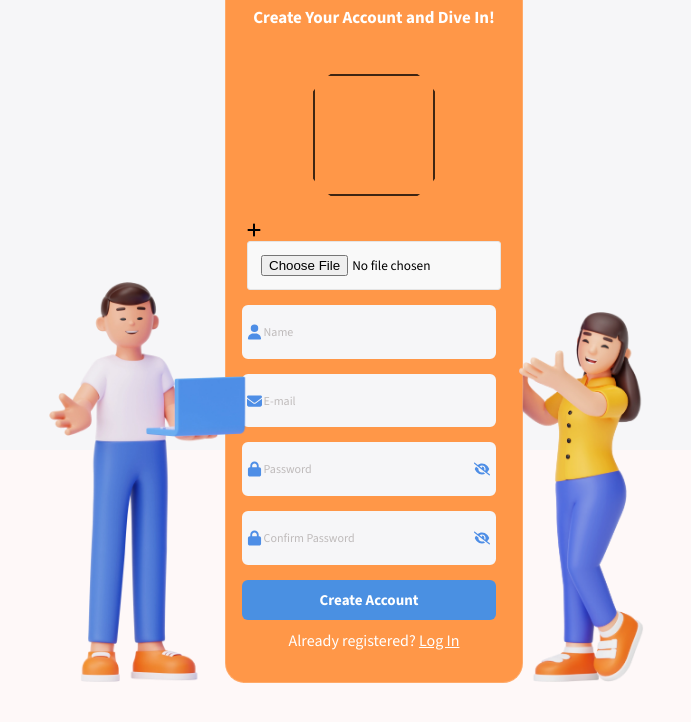
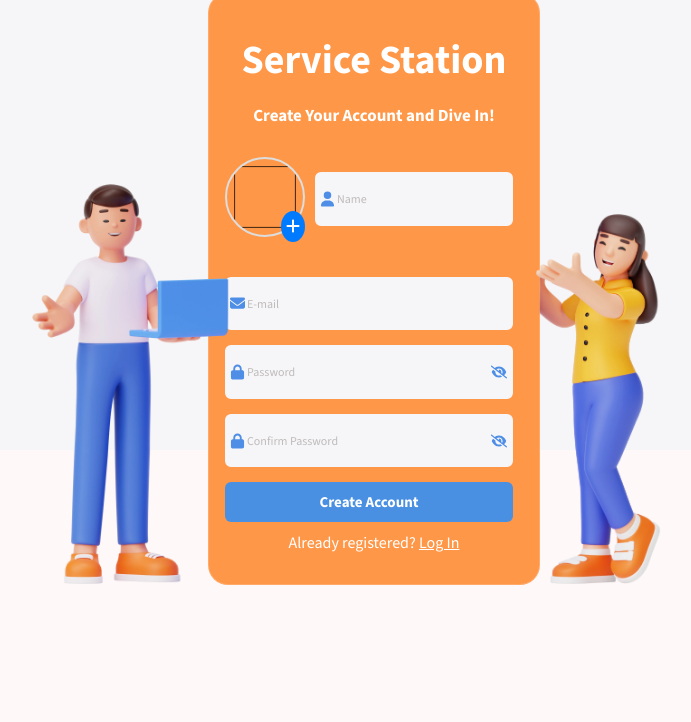
Before and after one commit to BaraaHalabi/Service-Provider-Web, a React (Create React App) app: page /sign-up in a window 1280 px wide. Shown: the top 722 px of the page, without its empty margins (266-957 px from the left). Built offline with nearby package versions, Linux system fonts and the light colour scheme.

Commit message:
signup image

```diff
--- a/src/login/SignUp.module.css
+++ b/src/login/SignUp.module.css
@@ -4,19 +4,17 @@
 }
 .container {
   height: 450px;
-  /* padding: 1px 8rem; */
   display: flex;
   justify-content: center;
   align-items: center;
-  /* min-height: 100vh; */
   background-color: #f6f6f8;
   padding-top: 8rem;
+  position: relative;
 }
 
 .maleImage {
   height: 400px;
   position: absolute;
-  /* right: 30; */
   left: 0;
   transform: translateX(-90%);
   bottom: 0;
@@ -181,23 +179,82 @@
   top: 50%;
   transform: translateY(-50%);
 }
+
 .profileImageContainer {
-  display: flex;
-  flex-direction: column;
-  align-items: center;
+  position: relative;
   margin-bottom: 20px;
 }
 
 .profileImage {
-  width: 150px;
-  height: 150px;
+  width: 80px;
+  height: 80px;
   border-radius: 50%;
   object-fit: cover;
-  margin-bottom: 10px;
+  border: 2px solid #ddd;
+}
+
+.imageInputLabel {
+  position: absolute;
+  bottom: 0;
+  right: 0;
+  background-color: #007bff;
+  border-radius: 50%;
+  padding: 5px;
+  cursor: pointer;
+}
+
+.plusIcon {
+  color: white;
 }
 
 .imageInput {
-  display: block;
+  display: none;
+}
+
+.inputWithIcon {
+  width: 100%;
+  position: relative;
+  margin-bottom: 20px;
+}
+
+.inputWithIcon input {
+  width: calc(100% - 30px);
+  padding: 10px;
+  padding-left: 30px;
+  border: 1px solid #ccc;
+  border-radius: 5px;
+  font-size: 16px;
+}
+
+.formLogin button[type="submit"] {
+  border-radius: 6px;
+  border: none;
+  margin-bottom: 10px;
+  width: 100%;
+  padding: 10px;
+  background-color: #4a90e2;
+  font-weight: bold;
+  font-size: 15px;
+  color: #fff;
+  cursor: pointer;
+  transition: all 0.3s;
+}
+
+.formLogin button[type="submit"]:hover {
+  background-color: #357abd;
+}
+
+.headerTitle {
+  color: #ffffff;
+  text-align: center;
+}
+
+.terms {
+  display: flex;
+  align-items: center;
+  justify-content: center;
+  margin-top: 20px;
+  font-size: 12px;
 }
 
 .eyeIcon {
@@ -273,19 +330,11 @@
   cursor: pointer;
 }
 
-.terms {
-  display: flex;
-  align-items: center;
-  justify-content: center;
-  margin-top: 20px;
-  font-size: 12px;
-}
-.headerTitle {
-  color: #ffffff;
-  text-align: center;
-}
-
 @media (max-width: 678px) {
+  .maleImage,
+  .femaleImage {
+    display: none;
+  }
   .formLogin {
     min-width: 280px;
     padding: 25px;
@@ -296,3 +345,12 @@
     padding: 12px 15px;
   }
 }
+.formRow {
+  display: flex;
+  align-items: center;
+}
+
+.nameInput {
+  flex: 1;
+  margin-left: 10px;
+}
--- a/src/login/signUp.js
+++ b/src/login/signUp.js
@@ -1,23 +1,15 @@
 import React, { useEffect, useState } from "react";
 import { useNavigate } from "react-router-dom";
-
 import userIcon from "../img/user.svg";
 import maleImg from "../img/login-male.webp";
 import femaleImg from "../img/login-female.webp";
-
-// Validate
 import { validate } from "./validate";
-// Styles
 import styles from "./SignUp.module.css";
 import "react-toastify/dist/ReactToastify.css";
-// Toast
 import { ToastContainer } from "react-toastify";
 import { notify } from "./toast";
-// React Router
 import { Link } from "react-router-dom";
-// Axios
 import axios from "axios";
-// FontAwesome
 import { FontAwesomeIcon } from "@fortawesome/react-fontawesome";
 import {
   faEnvelope,
@@ -27,7 +19,6 @@ import {
   faEyeSlash,
   faPlus,
 } from "@fortawesome/free-solid-svg-icons";
-// Auth
 import { useAuth } from "../auth";
 
 const SignUp = () => {
@@ -126,6 +117,7 @@ const SignUp = () => {
         <h1 className={styles.headerTitle}>Service Station</h1>
         <h2> Create Your Account and Dive In!</h2>
 
+        <div className={styles.formRow}>
           <div className={styles.profileImageContainer}>
             {imagePreview ? (
               <img
@@ -151,7 +143,7 @@ const SignUp = () => {
             </label>
           </div>
 
-        <div className={styles.inputWithIcon}>
+          <div className={`${styles.inputWithIcon} ${styles.nameInput}`}>
             <div>
               <input
                 type="text"
@@ -163,6 +155,7 @@ const SignUp = () => {
                 autoComplete="off"
               />
               <FontAwesomeIcon icon={faUser} className={styles.customIcon} />
+            </div>
           </div>
         </div>
 
```
Also changed, not shown: package.json (+7 -0 lines), src/components/FaqAccordion.js (added, +26 -0 lines), src/pages/FaqPage/index.jsx (added, +65 -0 lines), src/utils/faqMatcher.js (added, +35 -0 lines), src/pages/FaqPage/style.css (added), 1 other file (tests, documents, lock files or other folders). Lines whose indentation alone changed are shown as unchanged.
